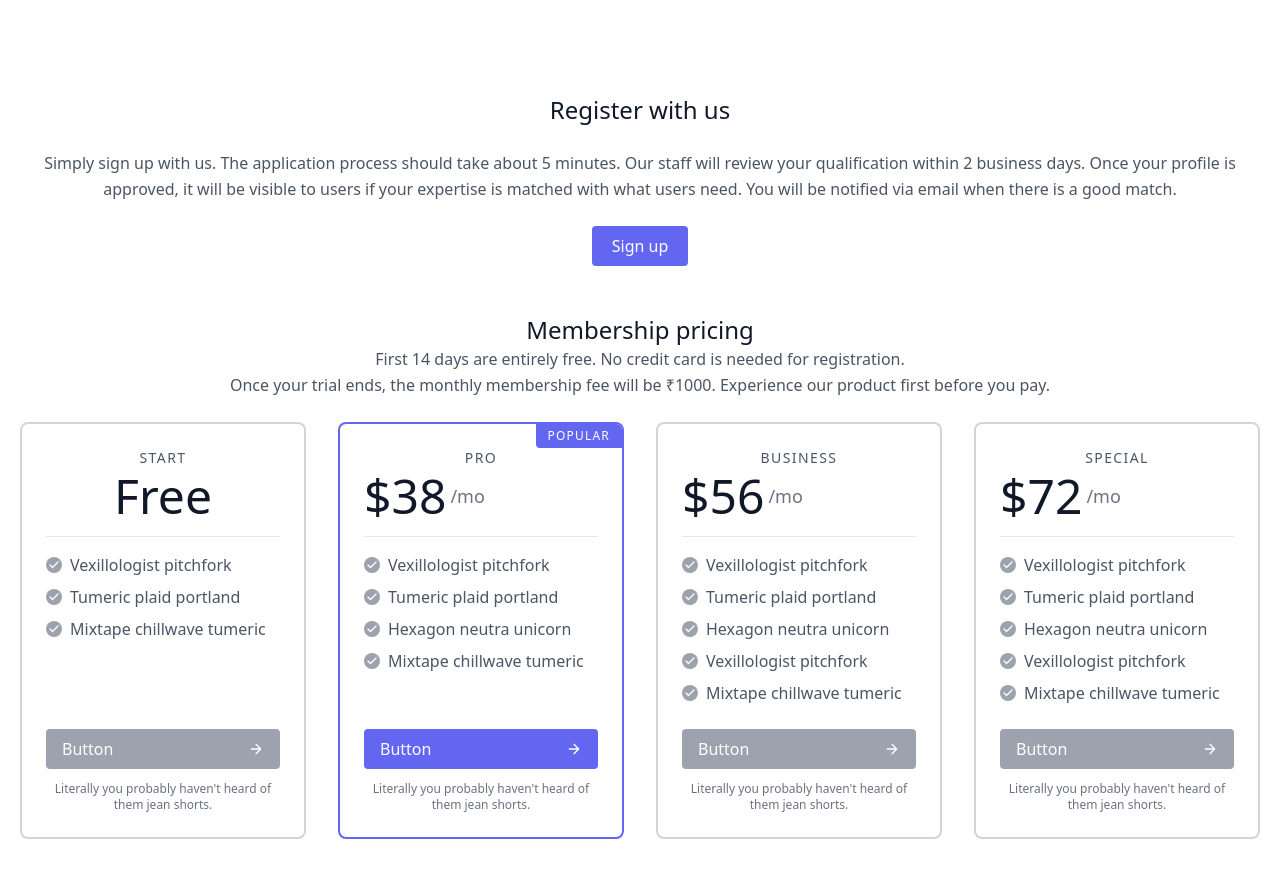
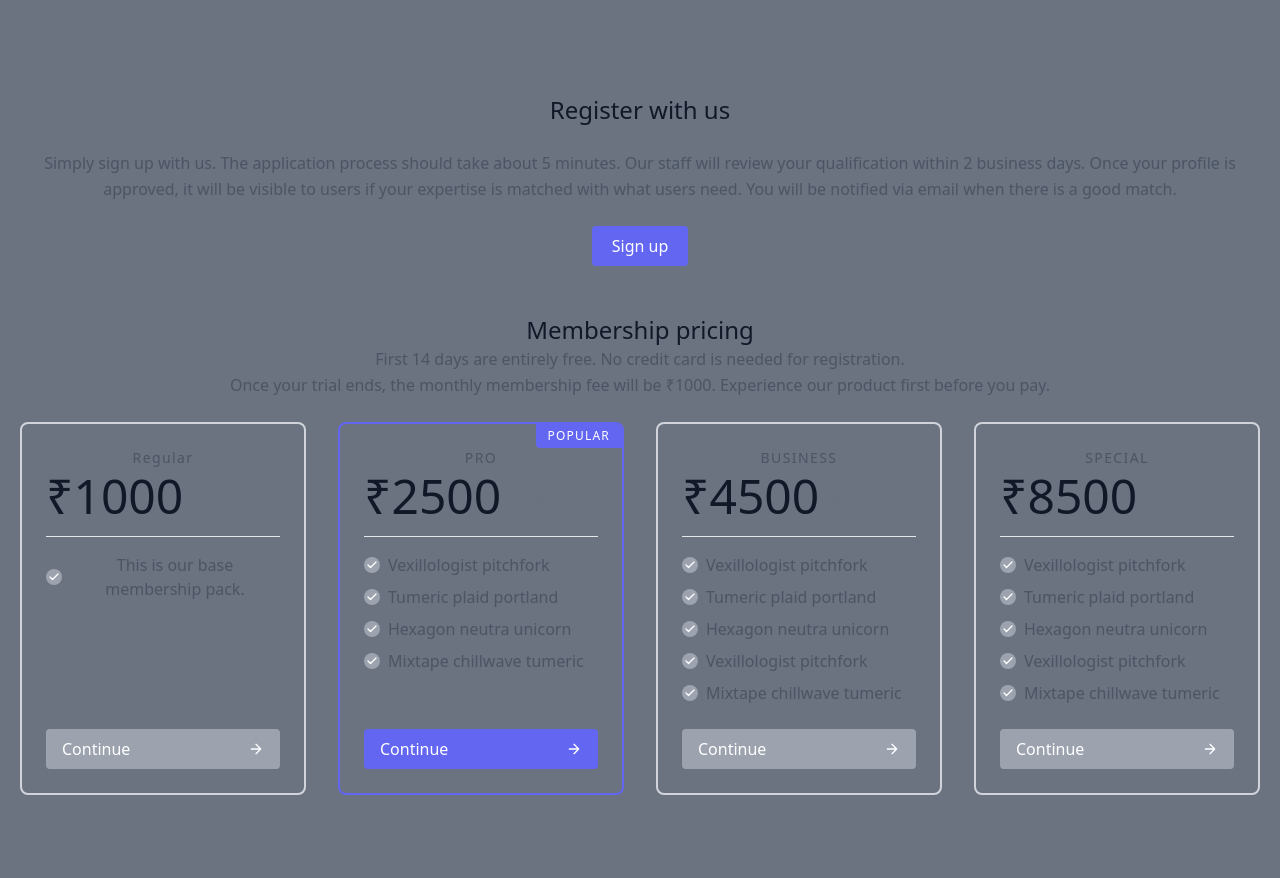
Before and after one commit to TanishqBK026/BK.JustLaw, a plain HTML site: page workwithus.html in a window 1280 px wide. Shown: the part 82-960 px from the top of the page. Drawn offline with nearby package versions, Linux system fonts and the light colour scheme.

Commit message:
workwithus

```diff
--- a/workwithus.html
+++ b/workwithus.html
@@ -9,7 +9,7 @@
       rel="stylesheet"
     />
   </head>
-  <body>
+  <body class="bg-gray-500">
     <header class="text-gray-600 body-font">
       <div
         class="container mx-auto flex flex-wrap p-5 flex-col md:flex-row items-center"
@@ -75,44 +75,32 @@
             <div class="flex flex-wrap -m-4">
             <div class="p-4 xl:w-1/4 md:w-1/2 w-full">
               <div class="h-full p-6 rounded-lg border-2 border-gray-300 flex flex-col relative overflow-hidden">
-                <h2 class="text-sm tracking-widest title-font mb-1 font-medium">START</h2>
-                <h1 class="text-5xl text-gray-900 pb-4 mb-4 border-b border-gray-200 leading-none">Free</h1>
+                <h2 class="text-sm tracking-widest title-font mb-1 font-medium">Regular</h2>
+                <h1 class="text-5xl text-gray-900 leading-none flex items-center pb-4 mb-4 border-b border-gray-200">
+                    <span>₹1000</span>
+                    <span class="text-lg ml-1 font-normal text-gray-500">/mo</span>
+                  </h1>
                 <p class="flex items-center text-gray-600 mb-2">
                   <span class="w-4 h-4 mr-2 inline-flex items-center justify-center bg-gray-400 text-white rounded-full flex-shrink-0">
                     <svg fill="none" stroke="currentColor" stroke-linecap="round" stroke-linejoin="round" stroke-width="2.5" class="w-3 h-3" viewBox="0 0 24 24">
                       <path d="M20 6L9 17l-5-5"></path>
                     </svg>
-                  </span>Vexillologist pitchfork
+                  </span>This is our base membership pack.
                 </p>
-                <p class="flex items-center text-gray-600 mb-2">
-                  <span class="w-4 h-4 mr-2 inline-flex items-center justify-center bg-gray-400 text-white rounded-full flex-shrink-0">
-                    <svg fill="none" stroke="currentColor" stroke-linecap="round" stroke-linejoin="round" stroke-width="2.5" class="w-3 h-3" viewBox="0 0 24 24">
-                      <path d="M20 6L9 17l-5-5"></path>
-                    </svg>
-                  </span>Tumeric plaid portland
-                </p>
-                <p class="flex items-center text-gray-600 mb-6">
-                  <span class="w-4 h-4 mr-2 inline-flex items-center justify-center bg-gray-400 text-white rounded-full flex-shrink-0">
-                    <svg fill="none" stroke="currentColor" stroke-linecap="round" stroke-linejoin="round" stroke-width="2.5" class="w-3 h-3" viewBox="0 0 24 24">
-                      <path d="M20 6L9 17l-5-5"></path>
-                    </svg>
-                  </span>Mixtape chillwave tumeric
-                </p>
-                <button class="flex items-center mt-auto text-white bg-gray-400 border-0 py-2 px-4 w-full focus:outline-none hover:bg-gray-500 rounded">Button
+                <button class="flex items-center mt-auto text-white bg-gray-400 border-0 py-2 px-4 w-full focus:outline-none hover:bg-gray-500 rounded">Continue
                   <svg fill="none" stroke="currentColor" stroke-linecap="round" stroke-linejoin="round" stroke-width="2" class="w-4 h-4 ml-auto" viewBox="0 0 24 24">
                     <path d="M5 12h14M12 5l7 7-7 7"></path>
                   </svg>
                 </button>
-                <p class="text-xs text-gray-500 mt-3">Literally you probably haven't heard of them jean shorts.</p>
-              </div>
+               </div>
             </div>
             <div class="p-4 xl:w-1/4 md:w-1/2 w-full">
               <div class="h-full p-6 rounded-lg border-2 border-indigo-500 flex flex-col relative overflow-hidden">
                 <span class="bg-indigo-500 text-white px-3 py-1 tracking-widest text-xs absolute right-0 top-0 rounded-bl">POPULAR</span>
                 <h2 class="text-sm tracking-widest title-font mb-1 font-medium">PRO</h2>
                 <h1 class="text-5xl text-gray-900 leading-none flex items-center pb-4 mb-4 border-b border-gray-200">
-                  <span>$38</span>
-                  <span class="text-lg ml-1 font-normal text-gray-500">/mo</span>
+                  <span>₹2500</span>
+                  <span class="text-lg ml-1 font-normal text-gray-500">/3mo</span>
                 </h1>
                 <p class="flex items-center text-gray-600 mb-2">
                   <span class="w-4 h-4 mr-2 inline-flex items-center justify-center bg-gray-400 text-white rounded-full flex-shrink-0">
@@ -142,20 +130,19 @@
                     </svg>
                   </span>Mixtape chillwave tumeric
                 </p>
-                <button class="flex items-center mt-auto text-white bg-indigo-500 border-0 py-2 px-4 w-full focus:outline-none hover:bg-indigo-600 rounded">Button
+                <button class="flex items-center mt-auto text-white bg-indigo-500 border-0 py-2 px-4 w-full focus:outline-none hover:bg-indigo-600 rounded">Continue
                   <svg fill="none" stroke="currentColor" stroke-linecap="round" stroke-linejoin="round" stroke-width="2" class="w-4 h-4 ml-auto" viewBox="0 0 24 24">
                     <path d="M5 12h14M12 5l7 7-7 7"></path>
                   </svg>
                 </button>
-                <p class="text-xs text-gray-500 mt-3">Literally you probably haven't heard of them jean shorts.</p>
               </div>
             </div>
             <div class="p-4 xl:w-1/4 md:w-1/2 w-full">
               <div class="h-full p-6 rounded-lg border-2 border-gray-300 flex flex-col relative overflow-hidden">
                 <h2 class="text-sm tracking-widest title-font mb-1 font-medium">BUSINESS</h2>
                 <h1 class="text-5xl text-gray-900 leading-none flex items-center pb-4 mb-4 border-b border-gray-200">
-                  <span>$56</span>
-                  <span class="text-lg ml-1 font-normal text-gray-500">/mo</span>
+                  <span>₹4500</span>
+                  <span class="text-lg ml-1 font-normal text-gray-500">/6mo</span>
                 </h1>
                 <p class="flex items-center text-gray-600 mb-2">
                   <span class="w-4 h-4 mr-2 inline-flex items-center justify-center bg-gray-400 text-white rounded-full flex-shrink-0">
@@ -192,20 +179,19 @@
                     </svg>
                   </span>Mixtape chillwave tumeric
                 </p>
-                <button class="flex items-center mt-auto text-white bg-gray-400 border-0 py-2 px-4 w-full focus:outline-none hover:bg-gray-500 rounded">Button
+                <button class="flex items-center mt-auto text-white bg-gray-400 border-0 py-2 px-4 w-full focus:outline-none hover:bg-gray-500 rounded">Continue
                   <svg fill="none" stroke="currentColor" stroke-linecap="round" stroke-linejoin="round" stroke-width="2" class="w-4 h-4 ml-auto" viewBox="0 0 24 24">
                     <path d="M5 12h14M12 5l7 7-7 7"></path>
                   </svg>
                 </button>
-                <p class="text-xs text-gray-500 mt-3">Literally you probably haven't heard of them jean shorts.</p>
               </div>
             </div>
             <div class="p-4 xl:w-1/4 md:w-1/2 w-full">
               <div class="h-full p-6 rounded-lg border-2 border-gray-300 flex flex-col relative overflow-hidden">
                 <h2 class="text-sm tracking-widest title-font mb-1 font-medium">SPECIAL</h2>
                 <h1 class="text-5xl text-gray-900 leading-none flex items-center pb-4 mb-4 border-b border-gray-200">
-                  <span>$72</span>
-                  <span class="text-lg ml-1 font-normal text-gray-500">/mo</span>
+                  <span>₹8500</span>
+                  <span class="text-lg ml-1 font-normal text-gray-500">/1yr</span>
                 </h1>
                 <p class="flex items-center text-gray-600 mb-2">
                   <span class="w-4 h-4 mr-2 inline-flex items-center justify-center bg-gray-400 text-white rounded-full flex-shrink-0">
@@ -242,12 +228,11 @@
                     </svg>
                   </span>Mixtape chillwave tumeric
                 </p>
-                <button class="flex items-center mt-auto text-white bg-gray-400 border-0 py-2 px-4 w-full focus:outline-none hover:bg-gray-500 rounded">Button
+                <button class="flex items-center mt-auto text-white bg-gray-400 border-0 py-2 px-4 w-full focus:outline-none hover:bg-gray-500 rounded">Continue
                   <svg fill="none" stroke="currentColor" stroke-linecap="round" stroke-linejoin="round" stroke-width="2" class="w-4 h-4 ml-auto" viewBox="0 0 24 24">
                     <path d="M5 12h14M12 5l7 7-7 7"></path>
                   </svg>
                 </button>
-                <p class="text-xs text-gray-500 mt-3">Literally you probably haven't heard of them jean shorts.</p>
               </div>
             </div>
           </div>
```
